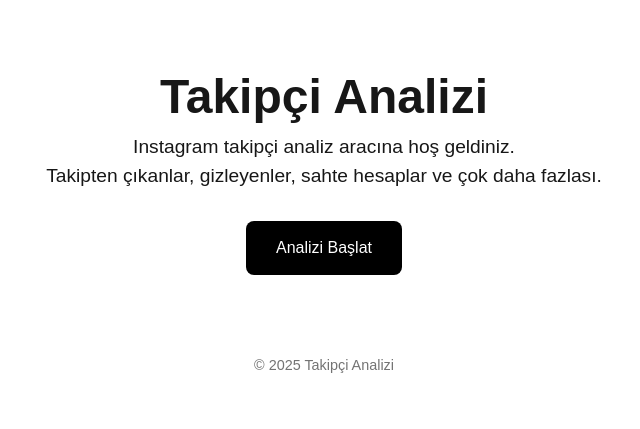
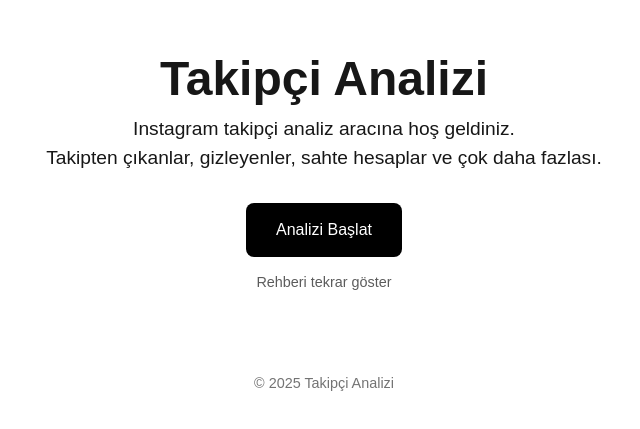
Before and after one commit to ozankurt1042032/nextjs-boilerplate, a Next.js app: page / in a window 1280 px wide. Shown: the part 181-610 px from the top of the page, without its empty margins (316-956 px from the left). Built offline with nearby package versions, Linux system fonts and the light colour scheme.

Commit message:
Update page.tsx

```diff
--- a/app/page.tsx
+++ b/app/page.tsx
@@ -1,4 +1,12 @@
+"use client";
+
 export default function Home() {
+  const handleStart = () => {
+    const done = typeof window !== "undefined" && localStorage.getItem("tutorialDone");
+    if (done) window.location.href = "/upload";
+    else window.location.href = "/tutorial";
+  };
+
   return (
     <main
       style={{
@@ -21,6 +29,7 @@
       </p>
 
       <button
+        onClick={handleStart}
         style={{
           marginTop: "30px",
           background: "#000",
@@ -34,6 +43,18 @@
         Analizi Başlat
       </button>
 
+      <p
+        style={{
+          marginTop: "15px",
+          opacity: 0.7,
+          fontSize: "0.9rem",
+          cursor: "pointer"
+        }}
+        onClick={() => window.location.href = "/tutorial"}
+      >
+        Rehberi tekrar göster
+      </p>
+
       <footer style={{ marginTop: "80px", fontSize: "0.9rem", opacity: 0.6 }}>
         © 2025 Takipçi Analizi
       </footer>
```
